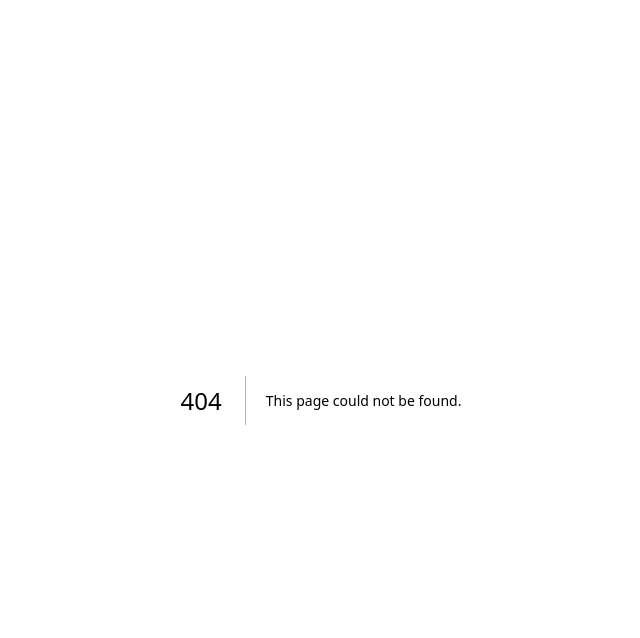
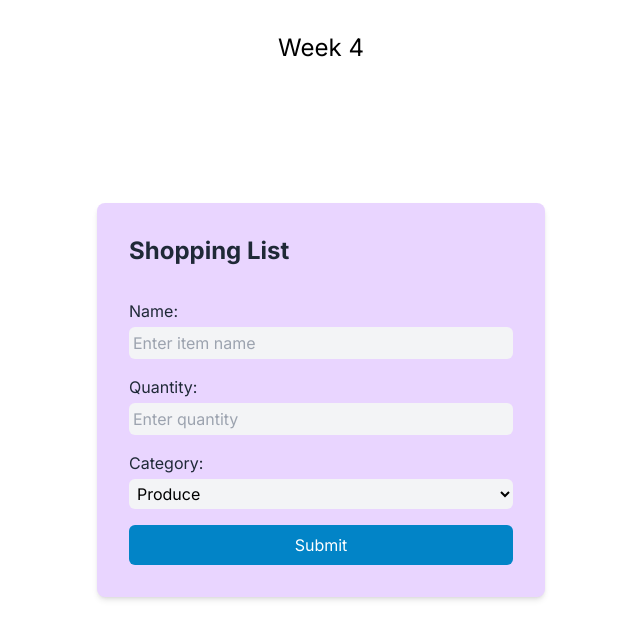
Before and after one commit to kngjms15/cprg306-assignments, a Next.js app: page /week4 in a window 1280 px wide. Before the commit this address had no page. Shown: the top 638 px of the page, without its empty margins (319-959 px from the left). Built offline with nearby package versions, Linux system fonts and the light colour scheme.

Commit message:
week4 Assignment Added

```diff
--- a/app/globals.css
+++ b/app/globals.css
@@ -15,12 +15,7 @@
 
 body {
   color: rgb(var(--foreground-rgb));
-  background: linear-gradient(
-      to bottom,
-      transparent,
-      rgb(var(--background-end-rgb))
-    )
-    rgb(var(--background-start-rgb));
+  background-color: var(--background-color);
   }
 }
 };
--- a/app/page.js
+++ b/app/page.js
@@ -3,7 +3,9 @@ import StudentInfo from './studentInfo.js';
 import Item from './week3/item.js';
 import EventList from './week3/event-list.js';
 import Weather from './week3/weather.js';
+import NewEvent from './week4/new-item.js';
 import Contact from './contact/contact.js';
+import RegistrationForm from './registration/registration-form.js';
 
 
 export default function Home() {
@@ -18,11 +20,18 @@ export default function Home() {
 
       <Link href="week3">Week 3</Link>
 
+      <Link href="week4">Week 4</Link>
+
       <Link href="contact">Contact</Link>
 
       <EventList />
 
       <Weather />
+
+      <Link href="registration">Registration Form</Link>
+
+
+
     </main>
   )
 }
--- /dev/null
+++ b/app/registration/page.js
@@ -0,0 +1,13 @@
+import Registration from "./registration-form";
+
+export default function Page(){
+
+    return(
+        <main>
+            <header>
+                <h1>Registration Page</h1>
+            </header>
+            <Registration/>
+        </main>
+    );
+}
--- /dev/null
+++ b/app/registration/registration-form.js
@@ -0,0 +1,41 @@
+"use client";
+
+import { useState } from "react";
+
+
+export default function Registration(){
+
+    const[username, setUsername] = useState ("");
+
+    const regFormSubmit = (event) => {
+        event.preventDefault();
+
+        alert(`Your Username: ${username}`);
+        //alert("Your Username: " + username");
+
+    }
+
+    const handleUsernameChange = (event) => {
+        setUsername(event.target.value);
+        console.dir(event);
+    }
+
+    return(
+        <div>
+            <header>
+                <h1>Registration Form</h1>
+            </header>
+            <form onSubmit={regFormSubmit}>
+
+            <div>
+                <label>Username:</label>
+                <input type="text" required onChange={handleUsernameChange} value={username}/>
+            </div>
+
+            <div>
+                <input type="submit" value="Submit"/>
+            </div>
+            </form>
+        </div>
+    )
+}
--- a/app/week3/item-list.js
+++ b/app/week3/item-list.js
@@ -1,8 +1,9 @@
 import Item from "./item";
 
-export default function ItemList({name, quantity,category}) {
+export default function ItemList({img, name, quantity,category}) {
     const item1 = {
-        name: "milk, 4 L 🥛",
+        img: "🥛",
+        name: "milk, 4 L",
         quantity: 1,
         category: "dairy",
       };
@@ -75,7 +76,7 @@ export default function ItemList({name, quantity,category}) {
 
     return (
         <div>
-        <Item name={item1.name} quantity={item1.quantity} category={item1.category} />
+        <Item img={item1.img} name={item1.name} quantity={item1.quantity} category={item1.category} />
         <Item name={item2.name} quantity={item2.quantity} category={item2.category} />
         <Item name={item3.name} quantity={item3.quantity} category={item3.category} />
         <Item name={item4.name} quantity={item4.quantity} category={item4.category} />
--- a/app/week3/item.js
+++ b/app/week3/item.js
@@ -1,12 +1,14 @@
-export default function Item({name, quantity, category}) {
+export default function Item({img, name, quantity, category}) {
     return (
 
         <div className="bg-slate-600 flex justify-center items-center">
-            <ul className="bg-gray-300 h-16 p-4 w-96 m-4 text-center rounded-lg">
+            <ul className="bg-gray-300 h-16 p-4 w-96 m-4 text-center rounded-lg hover:bg-blue-300">
                 <li>
-                    {name}, {quantity}, {category}
+                   {img}, {name}, {quantity}, {category}
                 </li>
             </ul>
         </div>
     );
 }
+
+//className="px-4 py-2 text-white bg-blue-500 rounded hover:bg-blue-600"
--- /dev/null
+++ b/app/week4/new-item.js
@@ -0,0 +1,105 @@
+"use client";
+
+import { useState } from "react";
+
+export default function NewItem() {
+    const [name, setName] = useState("");
+    const [quantity, setQuantity] = useState("1");
+    const [category, setCategory] = useState("Produce");
+
+
+    const handleSubmit = (event) => {
+
+        let item = {
+            "name": name,
+            "quantity": quantity,
+            "category": category,
+        };
+
+        event.preventDefault();
+        console.log(item);
+        alert(`Added ${quantity} ${name} to ${category}`);
+
+        setName("");
+        setQuantity("1");
+        setCategory("Produce");
+
+    };
+
+    const nameChange = (event) => {
+        setName(event.target.value);
+    };
+
+    const quantityChange = (event) => {
+        setQuantity(event.target.value);
+    };
+
+    const categoryChange = (event) => {
+        setCategory(event.target.value);
+    };
+
+
+    return (
+        <main>
+        <div className="min-h-screen bg-blue-gray-100 flex items-center justify-center">
+            {(
+            <div className="absolute top-0 mt-8 text-2xl ">
+                Week 4
+            </div>
+            )}
+            <div className="w-full max-w-md bg-purple-200 p-8 rounded-lg shadow-md">
+            <h1 className="text-2xl text-gray-800 font-bold mb-8">
+                Shopping List
+            </h1>
+            <form onSubmit={handleSubmit}>
+                <label className="block mb-4">
+                <span className="text-gray-800" >Name:</span>
+                <input
+                    required
+                    type="text"
+                    onChange={nameChange}
+                    placeholder = "Enter item name"
+                    className="mt-1 p-1 block w-full rounded-md text-black bg-gray-100 focus:bg-white"
+                />
+                </label>
+
+                <label className="block mb-4">
+                <span className="text-gray-800">Quantity:</span>
+                <input
+                    required
+                    type="number"
+                    onChange={quantityChange}
+                    placeholder = "Enter quantity"
+                    className="mt-1 p-1 block w-full rounded-md text-black bg-gray-100 focus:bg-white"
+                />
+                </label>
+
+                <label className="block mb-4">
+                <span className="text-gray-800">Category:</span>
+                <select className="mt-1 p-1 block w-full rounded-md text-black bg-gray-100 focus:bg-white" required placeholder="Select Category" onChange={categoryChange}>
+                    <option value="Produce">Produce</option>
+                    <option value="Dairy">Dairy</option>
+                    <option value="Bakery">Bakery</option>
+                    <option value="Meat">Meat</option>
+                    <option value="Frozen Foods">Frozen Foods</option>
+                    <option value="Canned Goods">Canned Goods</option>
+                    <option value="Dry Goods">Dry Goods</option>
+                    <option value="Beverages">Beverages</option>
+                    <option value="Snacks">Snacks</option>
+                    <option value="Household">Household</option>
+                    <option value="Other">Other</option>
+                </select>
+                </label>
+
+                <button
+                type="submit"
+                className="w-full py-2 px-4 bg-sky-600 hover:bg-sky-500 rounded-md text-white"
+                >
+                Submit
+                </button>
+            </form>
+            </div>
+        </div>
+        </main>
+    )
+}
--- /dev/null
+++ b/app/week4/page.js
@@ -0,0 +1,9 @@
+import NewItem from "./new-item";
+
+export default function Page() {
+    return (
+        <main>
+            <NewItem />
+        </main>
+    );
+}
```
